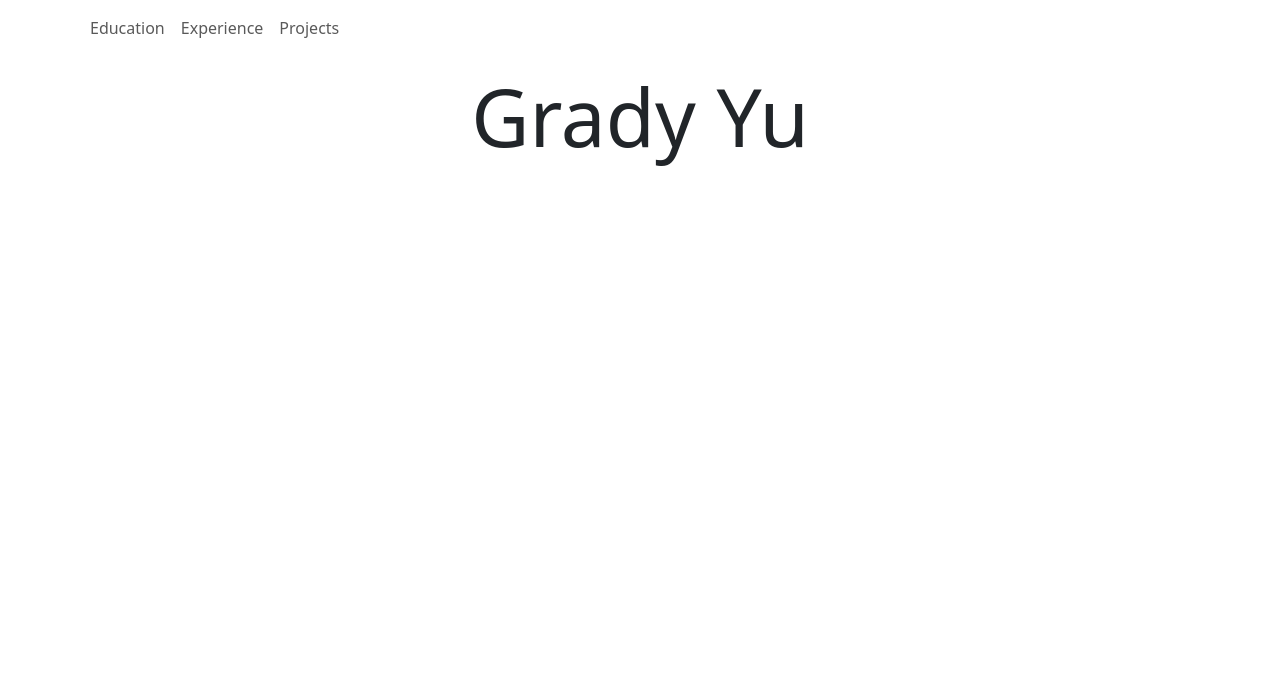
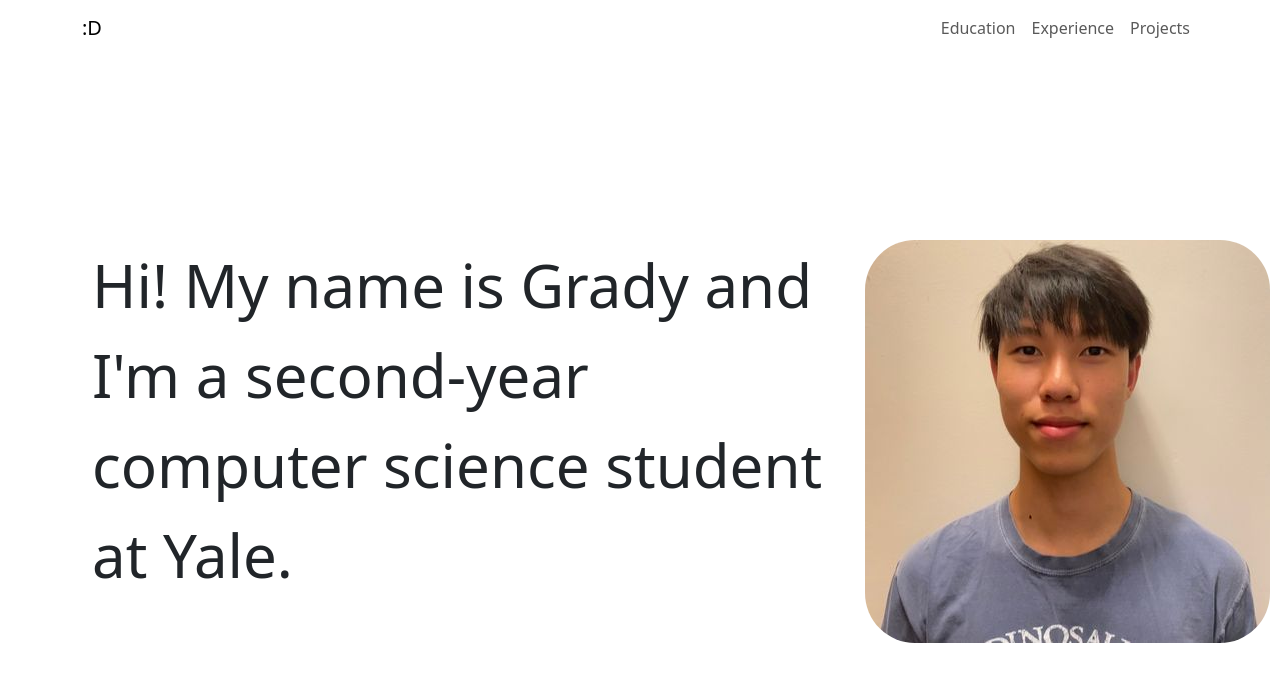
Before and after one commit to Ragyudy/portfolio, a React (Vite) app in the folder grady-portfolio/: page / in a window 1280 px wide. Shown: the top 682 px of the page. Built offline with nearby package versions, Linux system fonts and the light colour scheme.

Commit message:
added mini about and pfp

```diff
--- a/grady-portfolio/package.json
+++ b/grady-portfolio/package.json
@@ -13,6 +13,7 @@
     "react": "^18.2.0",
     "react-bootstrap": "^2.10.2",
     "react-dom": "^18.2.0",
+    "react-water-wave": "^2.0.1",
     "styled-components": "^6.1.11"
   },
   "devDependencies": {
--- a/grady-portfolio/src/components/Home.tsx
+++ b/grady-portfolio/src/components/Home.tsx
@@ -1,15 +1,59 @@
-// import { Row, Col } from "react-bootstrap";
+import { Row, Col } from "react-bootstrap";
+import Container from "react-bootstrap/Container";
 import styled from "styled-components";
+import pfp from "../images/grady_headshot.jpeg";
 
-const Title = styled.h1`
+const StyledContainer = styled(Col)`
+  padding: 0;
+  margin: 0 auto;
+  min-height: calc(100vh - 56px);
+
+  @media (max-width: 576px) {
+    margin: 0 auto 75px 0;
+    min-height: null;
+  }
+`;
+
+const StyledContent = styled(Row)`
+  padding-top: 23vh;
+  margin: 0 auto;
+
+  @media (max-width: 576px) {
+    padding-top: 0px;
+  }
+`;
+
+const StyledName = styled(Row)`
+  padding-left: 10vh;
+  margin: 0 auto;
+  font-size: 60px;
+  line-height: 1.5;
+`;
+
+const StyledTitle = styled.h1`
   margin: 0;
-  font-size: 80px;
+  font-size: 75px;
   line-height: 1.5;
   text-align: center;
 `;
 
 function Home() {
-  return <Title>Grady Yu</Title>;
+  return (
+    <StyledContainer>
+      <StyledContent>
+        <Col md={8}>
+          <StyledName>
+            Hi! My name is Grady and I'm a second-year computer science student
+            at Yale.
+          </StyledName>
+        </Col>
+        <Col md={4} style={{ minHeight: "200px" }}>
+          {" "}
+          <img src={pfp} style={{ borderRadius: 50 }}></img>
+        </Col>
+      </StyledContent>
+    </StyledContainer>
+  );
 }
 
 export default Home;
--- a/grady-portfolio/src/components/NavBar.tsx
+++ b/grady-portfolio/src/components/NavBar.tsx
@@ -6,10 +6,10 @@ function NavBar() {
   return (
     <Navbar expand="lg">
       <Container>
-        {/* <Navbar.Brand href="/">:D</Navbar.Brand> */}
+        <Navbar.Brand href="/">:D</Navbar.Brand>
         <Navbar.Toggle aria-controls="basic-navbar-nav" />
         <Navbar.Collapse id="basic-navbar-nav">
-          <Nav className="me-auto">
+          <Nav className="ms-auto">
             <Nav.Link>Education</Nav.Link>
             <Nav.Link>Experience</Nav.Link>
             <Nav.Link>Projects</Nav.Link>
```
Also changed, not shown: grady-portfolio/src/images/grady_headshot.jpeg (added), 1 other file (tests, documents, lock files or other folders).
